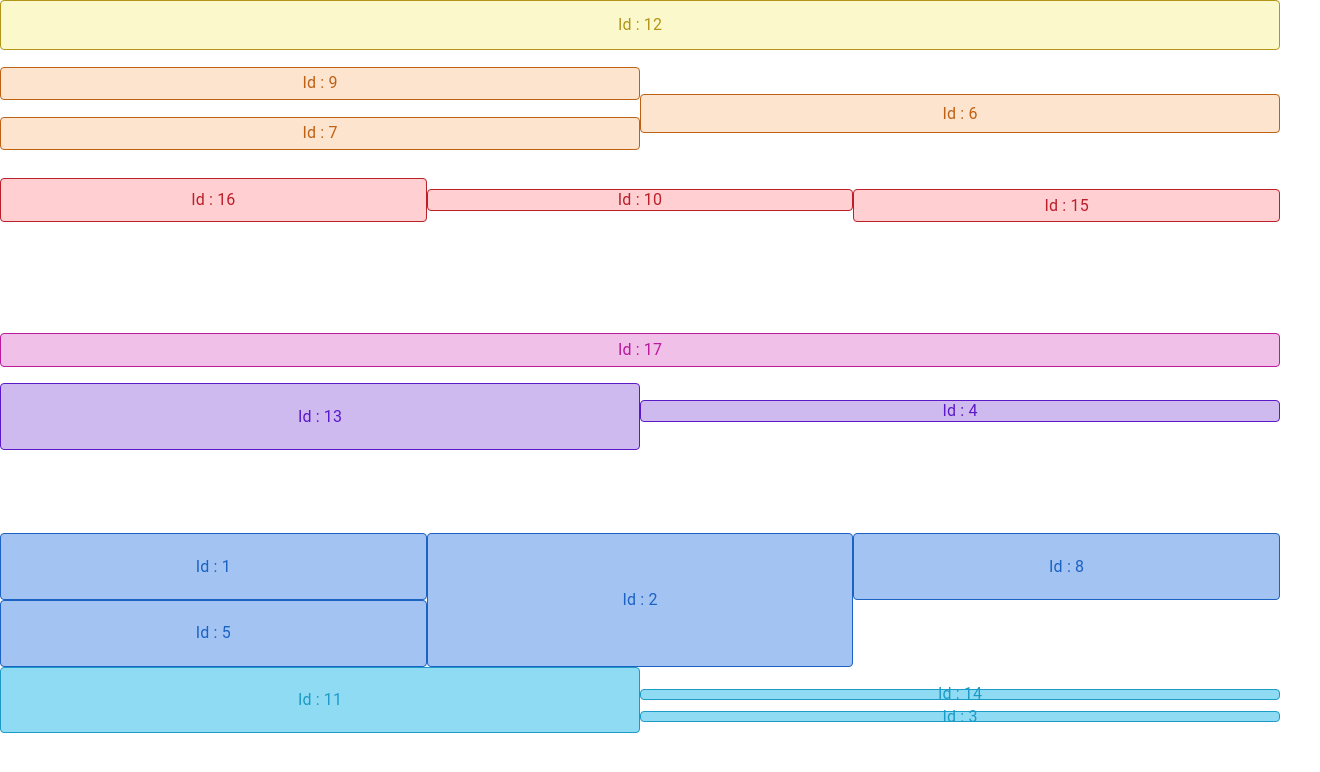
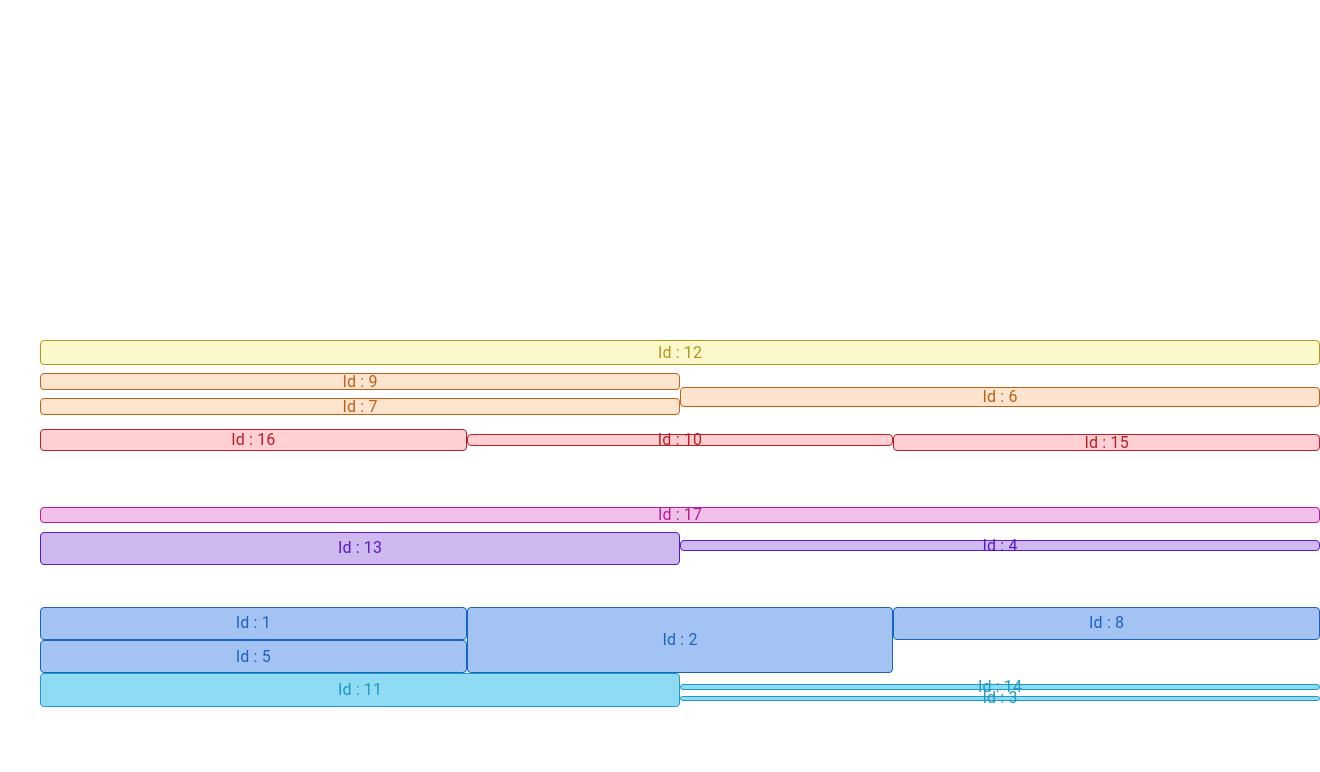
Before and after one commit to duftor/frontend_senior, a React (Vite) app: page / in a window 1280 px wide. Shown: the top 772 px of the page, 1320 px wide, since content can reach past the window. Built offline with nearby package versions, Linux system fonts and the light colour scheme.

Commit message:
🚧 Create EventsContainer

```diff
--- a/src/App.jsx
+++ b/src/App.jsx
@@ -1,107 +1,19 @@
 import styled from "styled-components"
 import Calendar from "./components/Calendar"
-import Event from "./components/Event"
 import data from "./data/input.json"
 import { useState } from "react"
-import { timeStringToDecimal } from "./utils/time"
-import GroupEvents from "./components/GroupEvents"
-
-// Colors for groups
-const colors = [
-	{
-		light: "#fbf8cc",
-		dark: "#b39617",
-	},
-	{
-		light: "#FDE4CF",
-		dark: "#BF6114",
-	},
-	{
-		light: "#FFCFD2",
-		dark: "#BA1F2A",
-	},
-	{
-		light: "#F1C0E8",
-		dark: "#BA1A9C",
-	},
-	{
-		light: "#CFBAF0",
-		dark: "#5C19C7",
-	},
-	{
-		light: "#A3C4F3",
-		dark: "#1C62C2",
-	},
-	{
-		light: "#90DBF4",
-		dark: "#1B9BC6",
-	},
-	{
-		light: "#8EECF5",
-		dark: "#16B1BF",
-	},
-	{
-		light: "#98F5E1",
-		dark: "#19C19C",
-	},
-	{
-		light: "#B9FBC0",
-		dark: "#19C22A",
-	},
-]
-
-// Convert {start, duration} to {start, end}
-const convertEventIntoInterval = (event) => {
-	const start = timeStringToDecimal(event.start)
-	return {
-		id: event.id,
-		start,
-		end: start + event.duration / 60,
-	}
-}
-
-// Sorts by start ascending
-const sortIntervalsByStart = (intervals) => {
-	return intervals.slice().sort(({ start: s1 }, { start: s2 }) => s1 - s2)
-}
-
-// Split intervals into groups, which are independent of each other
-const groupIntervals = (intervals) => {
-	const groups = []
-	let latestIntervalEnd = -Infinity
-	for (const interval of sortIntervalsByStart(intervals)) {
-		const { start, end } = interval
-		// There is no overlap to previous intervals so create a new group
-		if (start >= latestIntervalEnd) {
-			groups.push([])
-		}
-		groups[groups.length - 1].push(interval)
-		latestIntervalEnd = Math.max(latestIntervalEnd, end)
-	}
-	return groups
-}
+import EventsContainer from "./components/EventsContainer"
 
 function App() {
 	const [events, setEvents] = useState(data)
-	const intervals = []
-
-	// Converts all events into interval
-	events.forEach((e) => intervals.push(convertEventIntoInterval(e)))
-
-	const groups = groupIntervals(intervals)
 
 	return (
 		<AppStyled>
 			{/* <Calendar /> */}
-			{groups.map((events, groupIndex) => {
-				return (
-					<GroupEvents
-						key={groupIndex}
-						events={events}
-						groupColors={colors[groupIndex % 10]}
-					/>
-				)
-			})}
+			<EventsContainer
+				events={events}
+				containingInterval={{ start: 0, end: 24 }}
+			/>
 		</AppStyled>
 	)
 }
@@ -109,12 +21,11 @@ function App() {
 export default App
 
 const AppStyled = styled.div`
-	position: relative;
 	/* background-color: #f7f7f7; */
 	background-color: #ffffff;
 	width: 100vw;
 	height: 100vh;
 
 	box-sizing: border-box;
-	/* padding: 40px; */
+	padding: 40px;
 `
--- /dev/null
+++ b/src/components/EventsContainer.jsx
@@ -0,0 +1,108 @@
+import React from "react"
+import EventsGroup from "./EventsGroup"
+import styled from "styled-components"
+import { timeStringToDecimal } from "../utils/time"
+
+// Colors for groups
+const colors = [
+	{
+		light: "#fbf8cc",
+		dark: "#b39617",
+	},
+	{
+		light: "#FDE4CF",
+		dark: "#BF6114",
+	},
+	{
+		light: "#FFCFD2",
+		dark: "#BA1F2A",
+	},
+	{
+		light: "#F1C0E8",
+		dark: "#BA1A9C",
+	},
+	{
+		light: "#CFBAF0",
+		dark: "#5C19C7",
+	},
+	{
+		light: "#A3C4F3",
+		dark: "#1C62C2",
+	},
+	{
+		light: "#90DBF4",
+		dark: "#1B9BC6",
+	},
+	{
+		light: "#8EECF5",
+		dark: "#16B1BF",
+	},
+	{
+		light: "#98F5E1",
+		dark: "#19C19C",
+	},
+	{
+		light: "#B9FBC0",
+		dark: "#19C22A",
+	},
+]
+
+// Convert {start, duration} to {start, end}
+const convertEventIntoInterval = (event) => {
+	const start = timeStringToDecimal(event.start)
+	return {
+		id: event.id,
+		start,
+		end: start + event.duration / 60,
+	}
+}
+
+// Sorts by start ascending
+const sortIntervalsByStart = (intervals) => {
+	return intervals.slice().sort(({ start: s1 }, { start: s2 }) => s1 - s2)
+}
+
+// Split intervals into groups, which are independent of each other
+const groupIntervals = (intervals) => {
+	const groups = []
+	let latestIntervalEnd = -Infinity
+	for (const interval of sortIntervalsByStart(intervals)) {
+		const { start, end } = interval
+		// There is no overlap to previous intervals so create a new group
+		if (start >= latestIntervalEnd) {
+			groups.push([])
+		}
+		groups[groups.length - 1].push(interval)
+		latestIntervalEnd = Math.max(latestIntervalEnd, end)
+	}
+	return groups
+}
+
+export default function EventsContainer({ events, containingInterval }) {
+	const intervals = []
+
+	// Converts all events into interval
+	events.forEach((e) => intervals.push(convertEventIntoInterval(e)))
+	const groups = groupIntervals(intervals)
+
+	return (
+		<EventsContainerStyled>
+			{groups.map((events, groupIndex) => {
+				return (
+					<EventsGroup
+						key={groupIndex}
+						events={events}
+						groupColors={colors[groupIndex % 10]}
+						containingInterval={containingInterval}
+					/>
+				)
+			})}
+		</EventsContainerStyled>
+	)
+}
+
+const EventsContainerStyled = styled.div`
+	position: absolute;
+	height: 100%;
+	width: 100%;
+`
--- a/src/components/GroupEvents.jsx
+++ b/src/components/EventsGroup.jsx
@@ -68,13 +68,17 @@ function makeBoxes(columns, containingInterval) {
 	}
 }
 
-export default function GroupEvents({ events, groupColors }) {
+export default function EventsGroup({
+	events,
+	groupColors,
+	containingInterval,
+}) {
 	const columns = putIntervalsIntoColumns(events)
 
-	const boxes = makeBoxes(columns, { start: 9, end: 21 })
+	const boxes = makeBoxes(columns, containingInterval)
 
 	return (
-		<GroupEventsStyled>
+		<EventsGroupStyled>
 			{boxes.map(({ id, top, left, height, width }) => (
 				<Event
 					key={id}
@@ -86,8 +90,8 @@ export default function GroupEvents({ events, groupColors }) {
 					width={width}
 				/>
 			))}
-		</GroupEventsStyled>
+		</EventsGroupStyled>
 	)
 }
 
-const GroupEventsStyled = styled.div``
+const EventsGroupStyled = styled.div``
```
